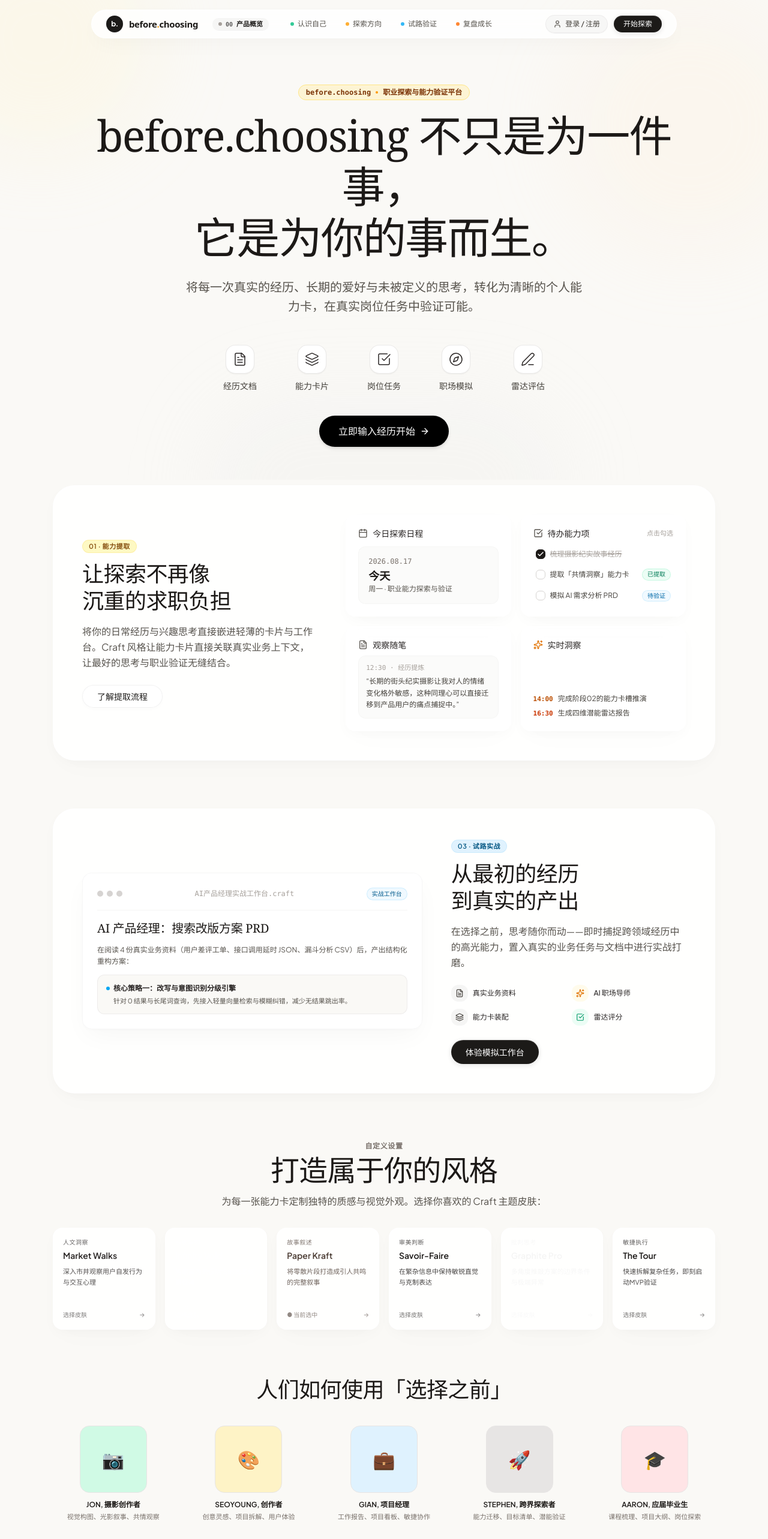
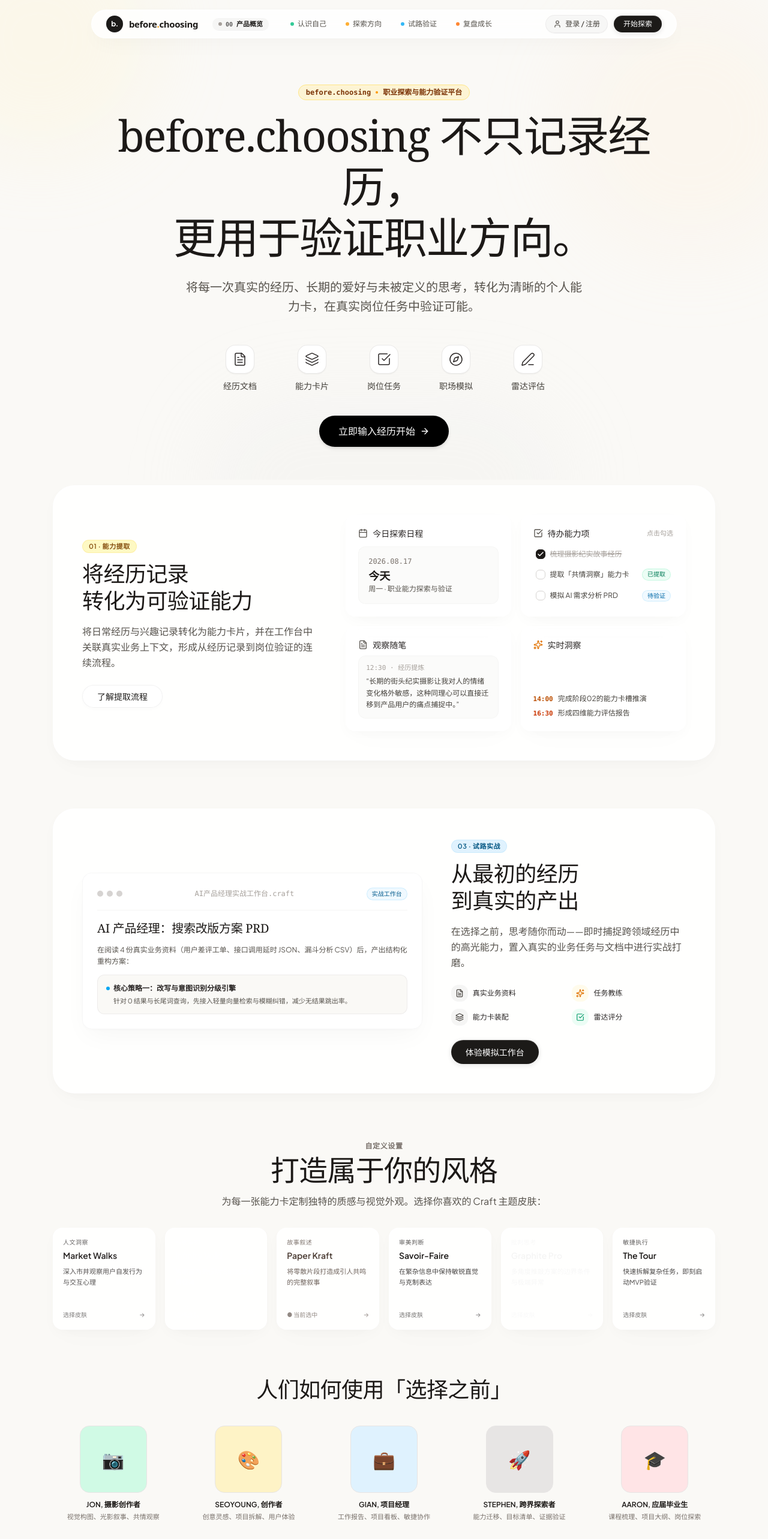
Before and after one commit to BeforeChoosing/frontend-UI, a React (Vite) app: page / in a window 1280 px wide. Shown: the top 2566 px of the page at 60% size. Built offline with nearby package versions, Linux system fonts and the light colour scheme; no server answers.

Commit message:
chore: polish product language across entry flows

```diff
--- a/src/components/AbilityCardVerificationScreen.tsx
+++ b/src/components/AbilityCardVerificationScreen.tsx
@@ -208,7 +208,7 @@ export const AbilityCardVerificationScreen: React.FC<AbilityCardVerificationScre
   const getEvidenceTypeTag = (card: SkillCard, idx: number) => {
     if (card.matchReason?.includes('事实') || idx === 0) return '证据类型：客观事实提取';
     if (card.matchReason?.includes('行动') || idx === 1) return '证据类型：主动实践推导';
-    return '证据类型：潜能意图归因';
+    return '证据类型：基于经历的能力意图推断';
   };
 
   // =========================================================================
--- a/src/components/ExampleShowcaseModal.tsx
+++ b/src/components/ExampleShowcaseModal.tsx
@@ -52,22 +52,22 @@ export const ExampleShowcaseModal: React.FC<ExampleShowcaseModalProps> = ({
           <div className="p-4 rounded-2xl bg-stone-50 border border-stone-200/70">
             <h4 className="font-semibold text-stone-900 mb-1">🎯 真实任务模拟的使用价值</h4>
             <p className="text-stone-600">
-              传统的职业性格测试仅提供抽象标签，而「选择之前」采用 Craft 文档级工作桌面，让你直接操作真实工单、Log 日志和数据漏斗，在解决真实 AI 业务问题的过程中建立对岗位的真切感知。
+              传统的职业性格测试只提供抽象标签。「选择之前」采用 Craft 文档级工作桌面，将业务材料、岗位任务和过程评价放在同一条验证链路中，帮助用户基于实际产出理解岗位要求。
             </p>
           </div>
 
           <div className="grid grid-cols-1 sm:grid-cols-2 gap-3">
             <div className="p-3.5 rounded-xl border border-purple-100 bg-purple-50/50">
-              <span className="font-semibold text-purple-900 text-xs block mb-1">阶段 1：能力验证</span>
-              <p className="text-[11px] text-purple-800">
-                通过情境选择题装配核心能力卡，测试系统性思维与逻辑归因能力。
-              </p>
+                <span className="font-semibold text-purple-900 text-xs block mb-1">阶段 1：经历提取与能力确认</span>
+                <p className="text-[11px] text-purple-800">
+                从经历文字和材料中提取候选能力卡，由用户确认后写入能力库。
+                </p>
             </div>
             <div className="p-3.5 rounded-xl border border-blue-100 bg-blue-50/50">
-              <span className="font-semibold text-blue-900 text-xs block mb-1">阶段 2：真实模拟</span>
-              <p className="text-[11px] text-blue-800">
-                阅读多源真实文档，撰写 PRD 方案，接受 AI 职场导师的四维雷达多维度评审。
-              </p>
+                <span className="font-semibold text-blue-900 text-xs block mb-1">阶段 2：岗位任务实战</span>
+                <p className="text-[11px] text-blue-800">
+                根据已确认能力卡加载任务库材料，完成结构化交付并接收 Rubric 评价。
+                </p>
             </div>
           </div>
         </div>
--- a/src/components/ExperienceInputScreen.tsx
+++ b/src/components/ExperienceInputScreen.tsx
@@ -171,7 +171,7 @@ const PRESET_EXPERIENCES: QuickPreset[] = [
       },
       {
         id: 'card-problem-decompose',
-        title: '业务建模与潜能挖掘',
+        title: '业务建模与机会识别',
         category: '洞察分析',
         description: '善于从纷繁复杂的行业信息中抽丝剥茧，提取关键商业规律',
         detail: '具备宏观视野与微观拆解能力，能够清晰找准自身的核心杠杆点。',
@@ -250,7 +250,7 @@ const PRESET_EXPERIENCES: QuickPreset[] = [
         detail: '不仅能跑通原型，更能实现 200+ 用户的实际价值落地。',
         icon: 'CheckCircle2',
         colorTone: 'blue',
-        workplaceApplication: '打造高转化、体验丝滑的创新 AI 消费级产品。',
+        workplaceApplication: '打造高转化、交互流畅的创新 AI 消费级产品。',
         matchReason: '来源于为200+考研学子提供稳定简章汇总服务的成效。'
       },
       {
@@ -1024,7 +1024,7 @@ export const ExperienceInputScreen: React.FC<ExperienceInputScreenProps> = ({
                         : 'bg-stone-100 text-stone-400 cursor-not-allowed'
                     }`}
                   >
-                    <span>发送交流</span>
+                  <span>发送</span>
                     <Send className="w-3 h-3" />
                   </button>
                 </div>
@@ -1064,7 +1064,7 @@ export const ExperienceInputScreen: React.FC<ExperienceInputScreenProps> = ({
               快速开始
             </h3>
             <p className="text-[11px] sm:text-xs text-stone-500 mt-0.5">
-              如果还没有想好填什么，点击选项加载预设经历模板体验
+              可选择预设经历模板快速体验
             </p>
           </div>
 
--- a/src/components/LandingHero.tsx
+++ b/src/components/LandingHero.tsx
@@ -102,8 +102,8 @@ export const LandingHero: React.FC<LandingHeroProps> = ({
           </div>
 
           <h1 className="craft-serif text-4xl sm:text-6xl md:text-7xl font-normal text-stone-900 tracking-tight leading-[1.18] mb-6">
-            before.choosing 不只是为一件事，<br />
-            它是为你的事而生。
+            before.choosing 不只记录经历，<br />
+            更用于验证职业方向。
           </h1>
 
           <p className="text-base sm:text-xl text-stone-600 max-w-2xl mx-auto leading-relaxed mb-10 font-normal">
@@ -188,11 +188,11 @@ export const LandingHero: React.FC<LandingHeroProps> = ({
                 01 · 能力提取
               </span>
               <h2 className="craft-serif text-3xl sm:text-4xl text-stone-900 font-normal leading-tight mb-4">
-                让探索不再像<br />
-                沉重的求职负担
+                将经历记录<br />
+                转化为可验证能力
               </h2>
               <p className="text-stone-600 text-sm sm:text-base leading-relaxed mb-6 font-normal">
-                将你的日常经历与兴趣思考直接嵌进轻薄的卡片与工作台。Craft 风格让能力卡片直接关联真实业务上下文，让最好的思考与职业验证无缝结合。
+                将日常经历与兴趣记录转化为能力卡片，并在工作台中关联真实业务上下文，形成从经历记录到岗位验证的连续流程。
               </p>
               <button
                 onClick={onStartExplore}
@@ -289,7 +289,7 @@ export const LandingHero: React.FC<LandingHeroProps> = ({
                   </div>
                   <div className="flex items-baseline gap-2">
                     <span className="font-mono text-orange-700 font-bold text-[11px]">16:30</span>
-                    <span className="text-stone-700">生成四维潜能雷达报告</span>
+                    <span className="text-stone-700">形成四维能力评估报告</span>
                   </div>
                 </div>
               </div>
@@ -368,7 +368,7 @@ export const LandingHero: React.FC<LandingHeroProps> = ({
                   <div className="w-7 h-7 rounded-xl bg-amber-50 flex items-center justify-center">
                     <Sparkles className="w-3.5 h-3.5 text-amber-600" />
                   </div>
-                  <span>AI 职场导师</span>
+                  <span>任务教练</span>
                 </div>
                 <div className="flex items-center gap-2 text-xs font-medium text-stone-800">
                   <div className="w-7 h-7 rounded-xl bg-stone-100 flex items-center justify-center">
@@ -473,7 +473,7 @@ export const LandingHero: React.FC<LandingHeroProps> = ({
               <span className="text-3xl">🚀</span>
             </div>
             <div className="text-xs font-semibold text-stone-900 uppercase">STEPHEN, 跨界探索者</div>
-            <p className="text-[11px] text-stone-500 mt-1">能力迁移、目标清单、潜能验证</p>
+            <p className="text-[11px] text-stone-500 mt-1">能力迁移、目标清单、证据验证</p>
           </div>
 
           <div className="flex flex-col items-center text-center group cursor-pointer" onClick={onStartExplore}>
--- a/src/components/UserProfileScreen.tsx
+++ b/src/components/UserProfileScreen.tsx
@@ -444,7 +444,7 @@ export const UserProfileScreen: React.FC<UserProfileScreenProps> = ({
              - State 0: Insight Overview（近期成长观察）
              - State 1: Active on "能力卡库 (14)"
              - State 2: Active on "职业路径 (2)"
-             - State 3: Active on "探索报告 (2)" (Merged 潜能报告)
+             - State 3: Active on "探索报告" (包含能力画像)
           ========================================================================
         */}
         <div className="space-y-4 pt-2">
@@ -730,7 +730,7 @@ export const UserProfileScreen: React.FC<UserProfileScreenProps> = ({
             )}
 
             {/*
-              ARCH BUTTON 3: 探索报告 (2) (潜能报告并入)
+              ARCH BUTTON 3: 探索报告（包含能力画像）
             */}
             <button
               onClick={() => setActiveArchTab(activeArchTab === 'reports' ? 'insight' : 'reports')}
```
